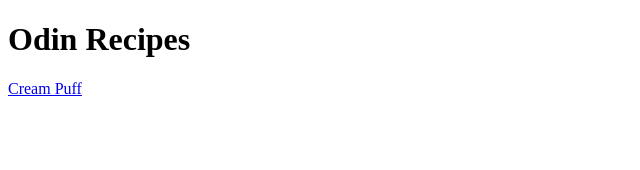
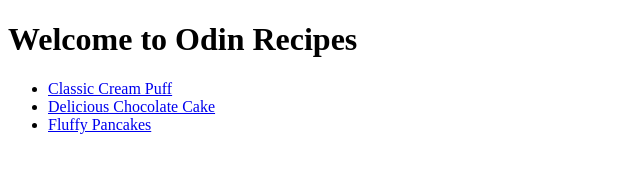
Before and after one commit to dimassamiaji/odin-recipes, a plain HTML site: page index.html in a window 1280 px wide. Shown: the whole page, without its empty margins (0-640 px from the left). Drawn offline with Linux system fonts and the light colour scheme.

Commit message:
Add ul and li tag

```diff
--- a/index.html
+++ b/index.html
@@ -3,10 +3,16 @@
   <head>
     <meta charset="UTF-8" />
     <meta name="viewport" content="width=device-width, initial-scale=1.0" />
-    <title>Document</title>
+    <title>Odin Recipes</title>
   </head>
   <body>
-    <h1>Odin Recipes</h1>
-    <a href="recipes/cream-puff.html">Cream Puff</a>
+    <h1>Welcome to Odin Recipes</h1>
+    <ul>
+      <li><a href="recipes/cream-puff.html">Classic Cream Puff</a></li>
+      <li>
+        <a href="recipes/chocolate-cake.html">Delicious Chocolate Cake</a>
+      </li>
+      <li><a href="recipes/pancake.html">Fluffy Pancakes</a></li>
+    </ul>
   </body>
 </html>
```
